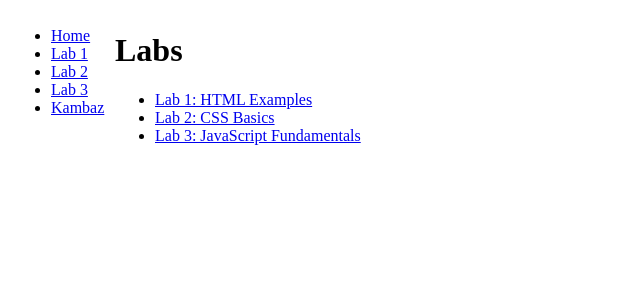
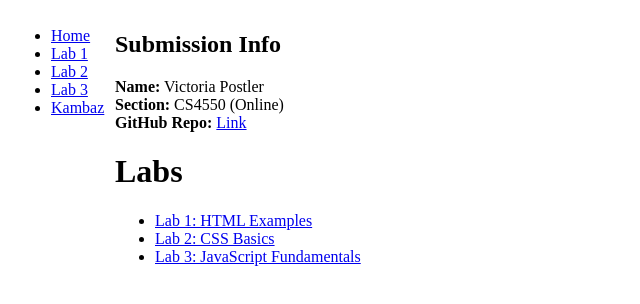
Before and after one commit to tpostler/kambaz-next-js, a Next.js app: page /Labs in a window 1280 px wide. Shown: the top 304 px of the page, without its empty margins (0-640 px from the left). Built offline with nearby package versions, Linux system fonts and the light colour scheme.

Commit message:
Submision info

```diff
--- a/app/Labs/page.tsx
+++ b/app/Labs/page.tsx
@@ -2,6 +2,10 @@ import Link from "next/link";
 export default function Labs() {
   return (
     <div id="wd-labs">
+      <h2>Submission Info</h2>
+      <p><b>Name:</b> Victoria Postler<br/><b>Section:</b> CS4550 (Online)<br/>
+      <b>GitHub Repo:</b> <a href="https://github.com/tpostler/kambaz-next-js">Link</a>
+      </p>
       <h1>Labs</h1>
       <ul>
         <li>
```
